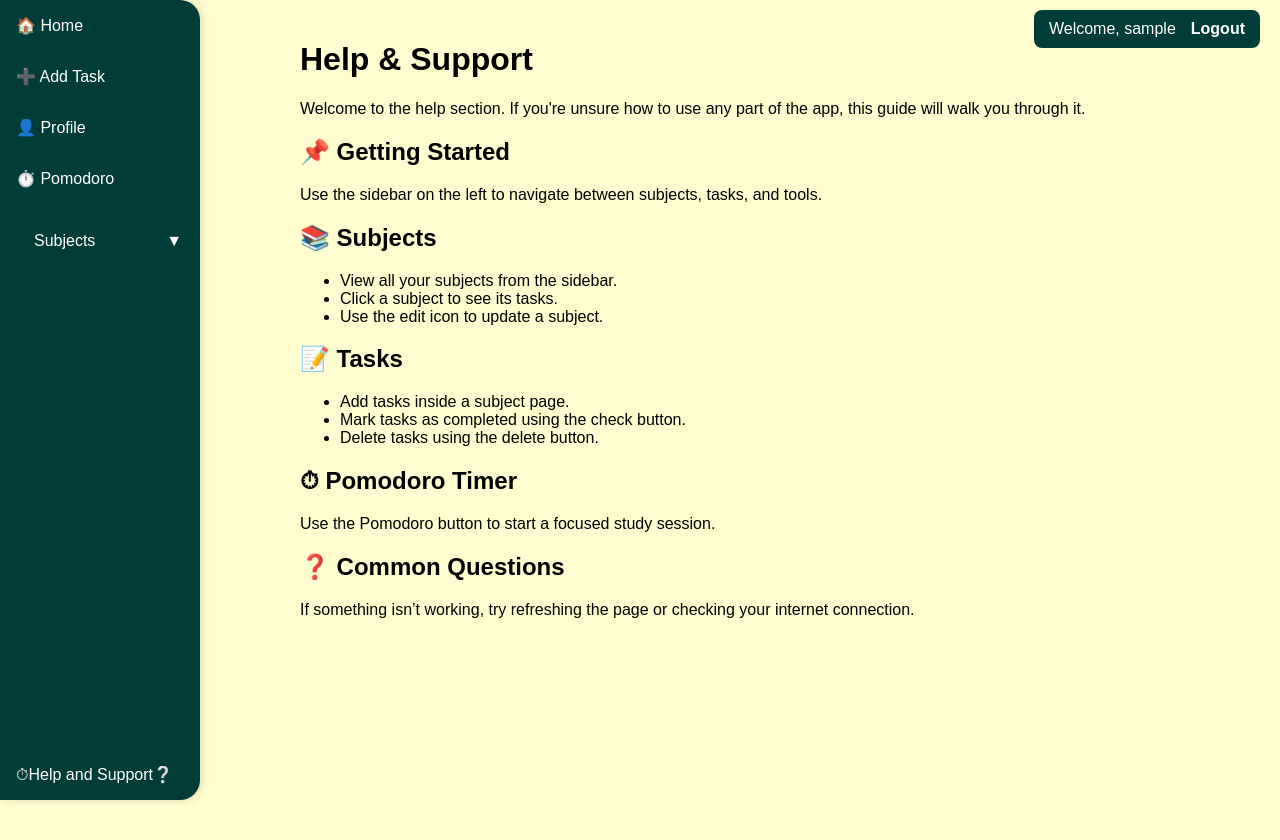
After one commit to Marsad07/Flask_DeepDive, a Flask app: page /help/ in a window 1280 px wide. The commit adds this page. Run offline with Flask 3, Linux system fonts and the light colour scheme; the visitor is signed in with stand-in values (Sample User, id 1); data that the repository does not hold is empty.

Commit message:
Day 19: Added a Help & Support page, fixed edit task logic inside of subject_content and began implementing the new Progression system by adding the dynamic progress percentage and integrating the updated circular progress bar structure.

```diff
--- a/flask_intro/app.py
+++ b/flask_intro/app.py
@@ -1,3 +1,5 @@
+from asyncio import tasks
+
 from flask import Flask, render_template, request, redirect, url_for, session, flash
 from datetime import datetime
 import mysql.connector
@@ -216,7 +218,16 @@ def subject_page(subject_id):
                     "WHERE subject_id=%s AND user_id=%s", (subject_id, user_id))
     tasks = cursor2.fetchall()
 
-    return render_template("subject_content.html", subject=subject, tasks=tasks)
+    completed = sum(1 for task in tasks if task["status"] == "completed")
+    total = len(tasks)
+    progress = int((completed / total) * 100) if total > 0 else 0
+
+    return render_template(
+        "subject_content.html",
+        subject=subject,
+        tasks=tasks,
+        progress=progress
+    )
 
 @app.route("/add_subject", methods=["POST"])
 def add_subject():
@@ -366,6 +377,37 @@ def edit_subject(id):
 
     return render_template("edit_subject.html", subject=subject)
 
+@app.route("/edit_task/<int:id>", methods=["GET", "POST"])
+def edit_task(id):
+    user_id = session.get("user_id")
+
+    cursor = db.cursor(dictionary=True)
+    cursor.execute("SELECT * FROM tasks_new WHERE id=%s AND user_id=%s", (id, user_id))
+    task = cursor.fetchone()
+
+    if not task:
+        return "Task not found"
+
+    if request.method == "POST":
+        title = request.form["title"]
+        priority = request.form["priority"]
+        due_date = request.form["due_date"]
+
+        cursor.execute("""
+            UPDATE tasks_new
+            SET task_name=%s, priority=%s, due_date=%s
+            WHERE id=%s AND user_id=%s
+        """, (title, priority, due_date, id, user_id))
+
+        db.commit()
+        return redirect(f"/subjects/{task['subject_id']}")
+
+    return render_template("edit_subject.html", task=task)
+
+@app.route("/help/")
+def help():
+    return render_template("help_page.html")
+
 
 if __name__ == "__main__":
     app.run(debug=True)
--- a/flask_intro/static/css/styles.css
+++ b/flask_intro/static/css/styles.css
@@ -175,7 +175,7 @@ textarea:focus {
     display: flex;
     flex-direction: column;
     align-items: center;
-    margin-top: 30px;
+    margin-top: 70px;
     gap: 10px;
 }
 
@@ -246,3 +246,18 @@ textarea:focus {
 .back-btn:hover {
     text-decoration: underline;
 }
+
+nav ul {
+    display: flex;
+    flex-direction: column;
+}
+
+.help-link {
+    margin-top: auto;
+}
+
+.save-btn {
+    display: flex;
+    justify-content: center;
+    margin-top: 10px;
+}
--- a/flask_intro/templates/base.html
+++ b/flask_intro/templates/base.html
@@ -119,7 +119,7 @@
                         {% endfor %}
                     </ul>
                 </li>
-
+                <li class="help-link"><a href="{{ url_for('help') }}">⏱Help and Support❔</a></li>
 
             {% else %}
                 <li><a href="{{ url_for('login') }}">Login</a></li>
--- /dev/null
+++ b/flask_intro/templates/help_page.html
@@ -0,0 +1,31 @@
+{% extends "base.html" %}
+{% block title %}Help & Support{% endblock %}
+
+{% block content %}
+<h1>Help & Support</h1>
+<p>Welcome to the help section. If you're unsure how to use any part of the app, this guide will walk you through it.</p>
+
+<h2>📌 Getting Started</h2>
+<p>Use the sidebar on the left to navigate between subjects, tasks, and tools.</p>
+
+<h2>📚 Subjects</h2>
+<ul>
+    <li>View all your subjects from the sidebar.</li>
+    <li>Click a subject to see its tasks.</li>
+    <li>Use the edit icon to update a subject.</li>
+</ul>
+
+<h2>📝 Tasks</h2>
+<ul>
+    <li>Add tasks inside a subject page.</li>
+    <li>Mark tasks as completed using the check button.</li>
+    <li>Delete tasks using the delete button.</li>
+</ul>
+
+<h2>⏱ Pomodoro Timer</h2>
+<p>Use the Pomodoro button to start a focused study session.</p>
+
+<h2>❓ Common Questions</h2>
+<p>If something isn’t working, try refreshing the page or checking your internet connection.</p>
+
+{% endblock %}
--- a/flask_intro/templates/pomodoro_timer.html
+++ b/flask_intro/templates/pomodoro_timer.html
@@ -23,7 +23,7 @@
         <option value="focus">Focus Mode</option>
     </select>
 </div>
-
+<br>
     <div class="duration-select">
         <label for="duration">Session Length:</label>
         <select id="duration">
```
Also changed, not shown: flask_intro/templates/edit_subject.html (+16 -10 lines), flask_intro/templates/subject_content.html (+71 -1 lines), flask_intro/templates/subjects.html (+5 -4 lines).
